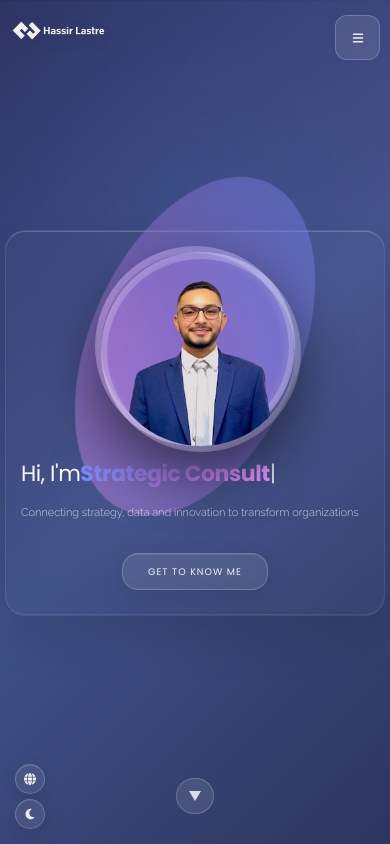
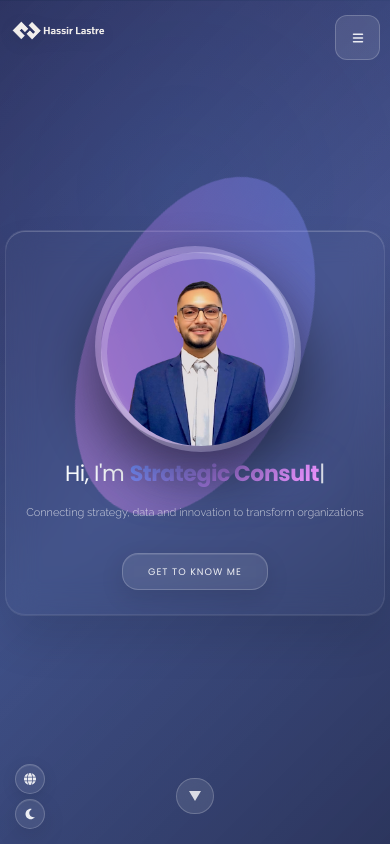
Before and after one commit to SoyHassir/personal-website-react, a React (Vite) app: page / in a window 390 px wide. Shown: the top 844 px of the page. Built offline with nearby package versions, Linux system fonts and the light colour scheme.

Commit message:
Fix: Correct spacing and centering bugs in Home component

```diff
--- a/src/components/Home/Home.css
+++ b/src/components/Home/Home.css
@@ -314,7 +314,7 @@
 
   .hero-text {
     order: 2;
-    text-align: left;
+    text-align: center;
     width: 100%;
   }
 
@@ -340,8 +340,14 @@
     width: 100%;
   }
 
+  .hero-description {
+    text-align: center;
+    width: 100%;
+    max-width: 100%;
+  }
+
   .hero-text h1 {
-    text-align: left;
+    text-align: center;
     width: 100%;
   }
 
@@ -386,7 +392,7 @@
   }
 
   .hero-description {
-    text-align: left;
+    text-align: center;
     width: 100%;
     max-width: 100%;
     margin: 1.5rem 0 0 0;
--- a/src/components/Home/Home.jsx
+++ b/src/components/Home/Home.jsx
@@ -104,8 +104,7 @@ const Home = () => {
       <div className='hero-content'>
         <div className='hero-text'>
           <h1 id="hero-heading">
-            {t('home-greeting')}
-            <span
+            {t('home-greeting')}<span
               className='typed'
               ref={typedElement}
               aria-live="polite"
--- a/src/i18n/translations.js
+++ b/src/i18n/translations.js
@@ -29,7 +29,7 @@ export const TRANSLATIONS = {
     "aria-service-card": "Información sobre el servicio de",
 
     // Home
-    "home-greeting": "Hola, soy",
+    "home-greeting": "Hola, soy ",
     "home-typed-1": "Hassir Lastre Sierra",
     "home-typed-2": "Consultor Estratégico",
     "home-typed-3": "Analista de Datos",
@@ -107,7 +107,7 @@ export const TRANSLATIONS = {
     "aria-service-card": "Information about service for",
 
     // Home
-    "home-greeting": "Hi, I'm",
+    "home-greeting": "Hi, I'm ",
     "home-typed-1": "Hassir Lastre Sierra",
     "home-typed-2": "Strategic Consultant",
     "home-typed-3": "Data Analyst",
```
Also changed, not shown: 1 other file (tests, documents, lock files or other folders).
